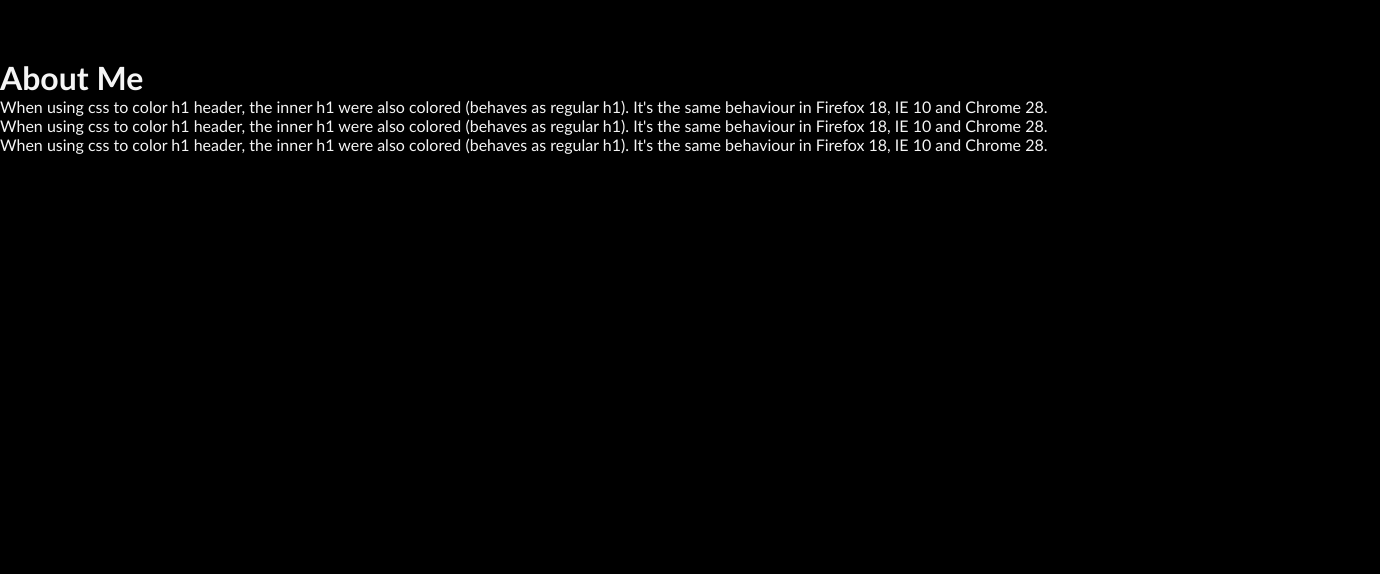
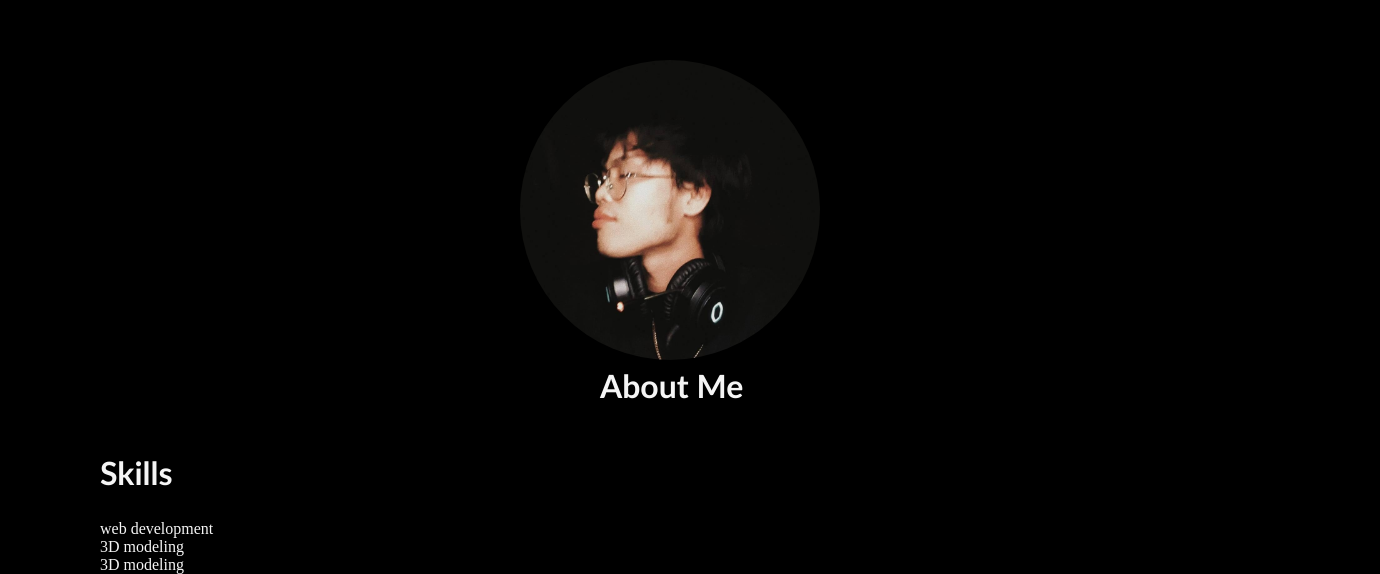
Before and after one commit to dingdingwall/Portfolio, a plain HTML site: page index.html in a window 1280 px wide. Shown: the part 1319-1893 px from the top of the page, 1380 px wide, since content can reach past the window. Before the commit the page ends 1473 px from the top, so only its background shows below. Drawn offline with Linux system fonts and the light colour scheme.

Commit message:
galabad man akong ulo aning css way gamit google oy haha

```diff
--- a/index.html
+++ b/index.html
@@ -37,10 +37,22 @@
 </div>
 
 <div class="about">
-<section id="About"><h1>About Me </h1>
-    <p>When using css to color h1 header, the inner h1 were also colored (behaves as regular h1). It's the same behaviour in Firefox 18, IE 10 and Chrome 28.</p>
-    <p>When using css to color h1 header, the inner h1 were also colored (behaves as regular h1). It's the same behaviour in Firefox 18, IE 10 and Chrome 28.</p>
-    <p>When using css to color h1 header, the inner h1 were also colored (behaves as regular h1). It's the same behaviour in Firefox 18, IE 10 and Chrome 28.</p>
+    <img class="ding" src="images/ding2.jpg" alt="John Dale">
+<section id="About"><h1> About Me </h1>
+    <br>
+    <div class="column-1">
+        <h1>Skills</h1>
+        <br>
+        <p class="web">web development
+            <br>
+            3D modeling
+            <br>
+            3D modeling
+        </p>
+
+
+    </div>
+
 </section>
 </div>
 
--- a/style.css
+++ b/style.css
@@ -181,19 +181,45 @@ html{
 
 .about{
 
+    margin-left: 500px;
      position: relative;
      top: 900px
 
 }
 
-p{
 
-   font-size: medium;
-   font-family: 'Trebuchet MS', 'Lucida Sans Unicode', 'Lucida Grande', 'Lucida Sans', Arial, sans-serif;
-}
 
 h1{
 
   font-family: 'Trebuchet MS', 'Lucida Sans Unicode', 'Lucida Grande', 'Lucida Sans', Arial, sans-serif;;
   font-size: xx-large;
+  position: relative;
+  left: 100px;
 }
+
+.ding{
+
+   width: 300px;
+   height: 300px;
+   margin-left: 20px;
+
+}
+
+.column-1{
+    position: relative;
+    right: 500px;
+    top: 20px
+
+
+}
+
+.column-1 p{
+  position: relative;
+  left:100px;
+
+}
+
+.web{
+
+     font-size: medium;
+}
```
